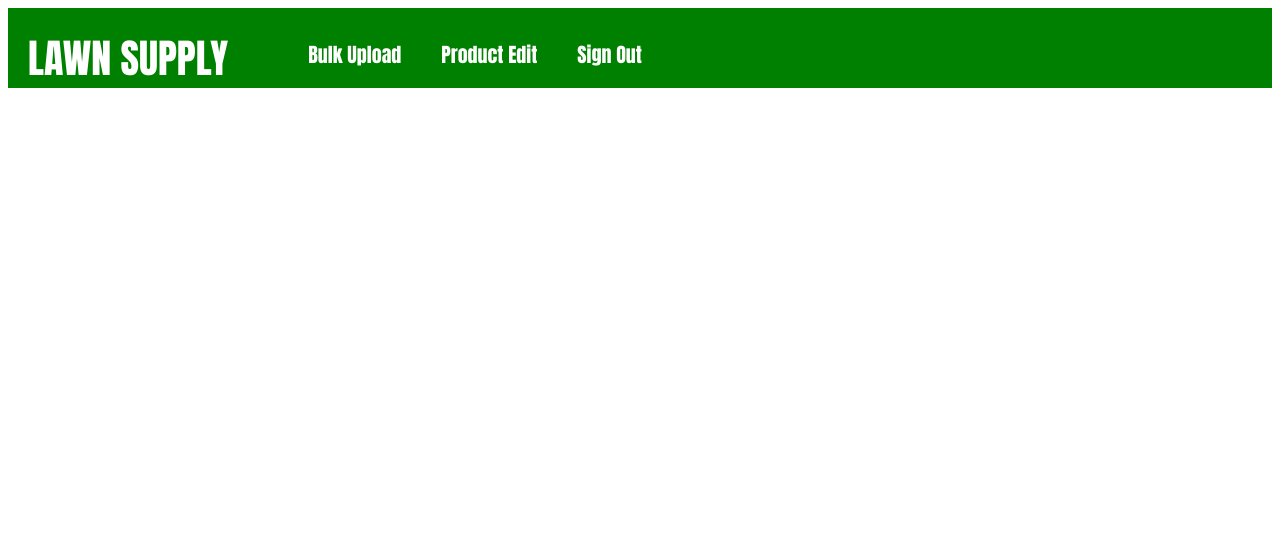
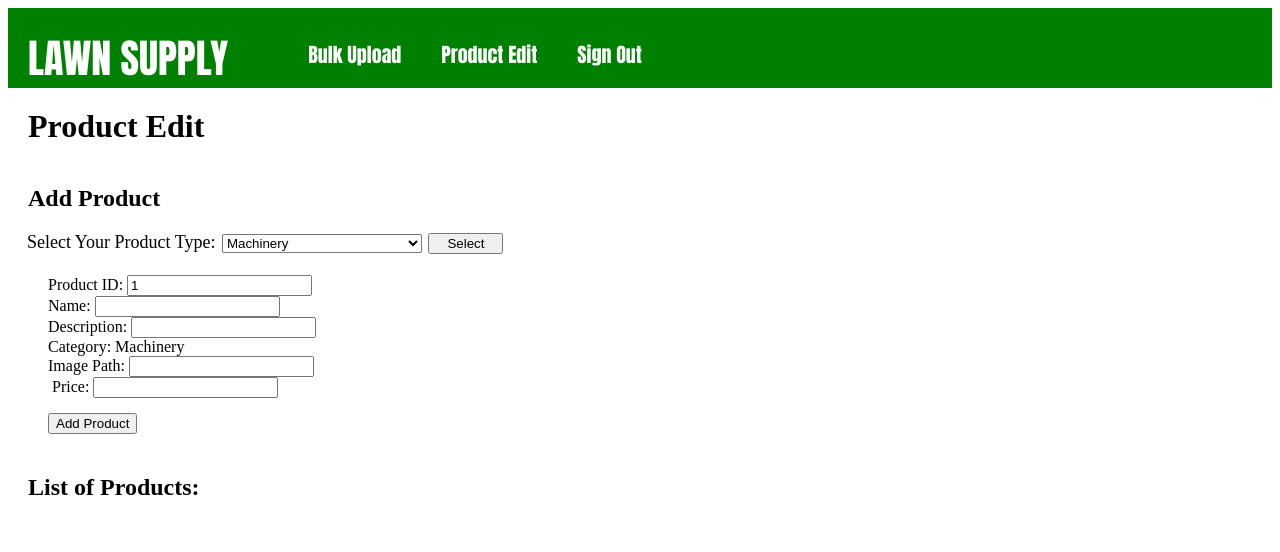
Before and after one commit to Natchapone/CSC300XTermProject, a web app: file pEdit.html in a window 1280 px wide. Shown: the top 552 px of the page. Run offline with its HTML, style and script files only (its server is not run), Linux system fonts and the light colour scheme.

Commit message:
Product edit 70%

```diff
--- a/pEdit.html
+++ b/pEdit.html
@@ -10,7 +10,7 @@
 
 <body>
     <header>
-        <div class = "logo">
+        <div class="logo">
             LAWN SUPPLY
         </div>
 
@@ -22,4 +22,48 @@
             </ul>
         </nav>
     </header>
+
+    <div class="pContainer">
+        <h1>Product Edit</h1>
+        <h2>Add Product</h2>
+        <form id="label">Select Your Product Type:
+            <select name="options" id="options">
+                <optgroup label="Product Categories">
+                    <option value="1">Machinery</option>
+                    <option value="2">Lawn Supplements</option>
+                    <option value="3">Lawn Tools</option>
+            </select>
+            <button type="button" name="select" id="select" onclick="cat()">Select</button>
+        </form>
+
+        <div class="addPro" id="proForm">
+            <form id="productAdd">
+                <label for="productID"contenteditable ="false">Product ID: </label>
+                <input type="text" id="productID" readonly><br>
+                <label for=productName">Name: </label>
+                <input type="text" id="productName" name="productName"required><br>
+                <label for="description">Description: </label>
+                <input type="text" id="description" name="description"required><br>
+                <label for="category">Category: </label>
+                <span id="category" contenteditable="true"></span><br>
+                <label for="imageP" readonly>Image Path: </label>
+                <input type="text" id="imageP" name="imageP"> <br>
+                <img id="imag" src="" alt=""/>
+                <label for="price">Price: </label>
+                <input type="text" id="price" name="price"required><br>
+                <button type="submit" id = "button4add" onclick="addProduct1()">Add Product</button>
+            </form>
+
+        </div>
+
+        <h2>List of Products:</h2>
+        <ul id = "listP">
+
+        </ul>
+    </div>
+
+
+
 </body>
+
+</html>
--- a/scripts/script.js
+++ b/scripts/script.js
@@ -0,0 +1,93 @@
+function cat() {
+    const dropdown = document.getElementById("options");
+    const selected = dropdown.options[dropdown.selectedIndex].text;
+
+    const category = document.getElementById("category");
+    category.innerText = selected;
+    category.contentEditable = false;
+    document.getElementById('productID').value = productID;
+}
+
+var productID = 1;
+
+function productList (category) {
+    var proList = [];
+    if (category === 'Machinery') {
+        proList = [
+            {ID: '1', name: 'John Deere S100 Gas Mower', Description: 'This is a gas mower', Category: 'Machinery', imagepath: '/CSC300XTermProject/images/JohnDeere.webp', price: '2,399'},
+            {ID: '2', name: 'Seeder Machine', Description: 'This is a seed disperser', Category: 'Machinery', imagepath: '/CSC300XTermProject/images/SeedM.jpp', price: '1,537'}
+        ];
+    } else if (category === 'Lawn Supplements') {
+        proList = [
+            {ID: '1', name: 'Miracle-Gro Plant Food', Description: 'This is a fertilizer', Category: 'Lawn Supplements', imagepath: '/CSC300XTermProject/images/miraclegro.webp', price: '27.97'},
+            {ID: '2', name: 'Absolute Black Mulch', Description: 'This is mulch', Category: 'Lawn Supplements', imagepath: '/CSC300XTermProject/images/blackmulch.jpg', price: '3.99'}
+        ];
+    } else if (category === 'Lawn Tools') {
+        proList = [
+            {ID: '1', name: 'Forged Hand Trowel', Description: 'This is a trowel', Category: 'Lawn Tools', imagepath: '/CSC300XTermProject/images/trowel.jpeg', price: '30'},
+            {ID: '2', name: 'Watering Can', Description: 'This is a watering can', Category: 'Lawn Tools', imagepath: '/CSC300XTermProject/images/wateringc.jpeg', price: '16.99'}
+        ];
+}
+    return proList;
+}
+
+function addProduct(e) {
+    e.preventDefault();
+
+    var productN = document.getElementById('productName').value;
+    var productD = document.getElementById('description').value;
+    var productC = document.getElementById('category').innerText;
+    var productI = document.getElementById('imageP').value;
+    var productP = document.getElementById('price').value;
+
+    var list = document.createElement('li');
+    list.innerHTML = 'Product ID: ' + productID + "<br>Name: "
+        + productN + "<br>Description: " + productD + "<br>Category: "
+        + productC + "<br>Image Path: " + productI + "<br>Price: $"
+        + productP + "<br><br>" + '<button class="edit-btn">Edit</button>' +
+        '<button class="save-btn" style="display:none;">Save Changes</button>';
+
+    if (productI) {
+        var img = document.createElement('img');
+        img.src = productI;
+        img.alt = "Product Image";
+        img.style.maxWidth = "100px";
+        list.appendChild(img);
+    }
+
+
+    document.getElementById('listP').appendChild(list);
+    productID++;
+
+    document.getElementById('productName').value = "";
+    document.getElementById('description').value = "";
+    document.getElementById('category').innerText = "";
+    document.getElementById('imageP').value = "";
+    document.getElementById('price').value = "";
+
+    var editButtons = document.querySelectorAll('.edit-btn');
+    editButtons.forEach(function (button) {
+        button.addEventListener('click', function () {
+            var listItem = this.parentNode;
+            var content = listItem.innerHTML;
+            listItem.setAttribute('contenteditable', 'true');
+            listItem.querySelector('.edit-btn').style.display = 'none';
+            listItem.querySelector('.save-btn').style.display = 'inline';
+        });
+    });
+
+    var saveButtons = document.querySelectorAll('.save-btn');
+    saveButtons.forEach(function (button) {
+        button.addEventListener('click', function () {
+            var listItem = this.parentNode;
+            listItem.removeAttribute('contenteditable');
+            listItem.querySelector('.edit-btn').style.display = 'inline';
+            listItem.querySelector('.save-btn').style.display = 'none';
+        });
+    });
+};
+
+window.onload = function () {
+    document.getElementById('proForm').addEventListener('submit', addProduct);
+    cat();
+};
--- a/styles/admin.css
+++ b/styles/admin.css
@@ -32,3 +32,50 @@ header {
 .uploadBox {
     margin: 20px;
 }
+
+.pContainer {
+    display: flex;
+    flex-direction: column;
+
+}
+
+.pContainer h1, h2{
+    margin: 20px;
+}
+
+#options {
+    width: 200px;
+    margin: 2px;
+    display: inline-block;
+}
+
+#label {
+    margin-left: 19px;
+    font-size: 18px;
+    display: inline-block;
+}
+
+#select {
+    width: 75px;
+    display: inline-block;
+}
+
+#close {
+cursor: pointer;
+}
+
+.addPro {
+    margin-left: 20px;
+}
+
+#button4add {
+    margin-top: 15px;
+}
+
+#productAdd {
+    padding: 20px;
+}
+
+#listP {
+    list-style-type: none;
+}
```
